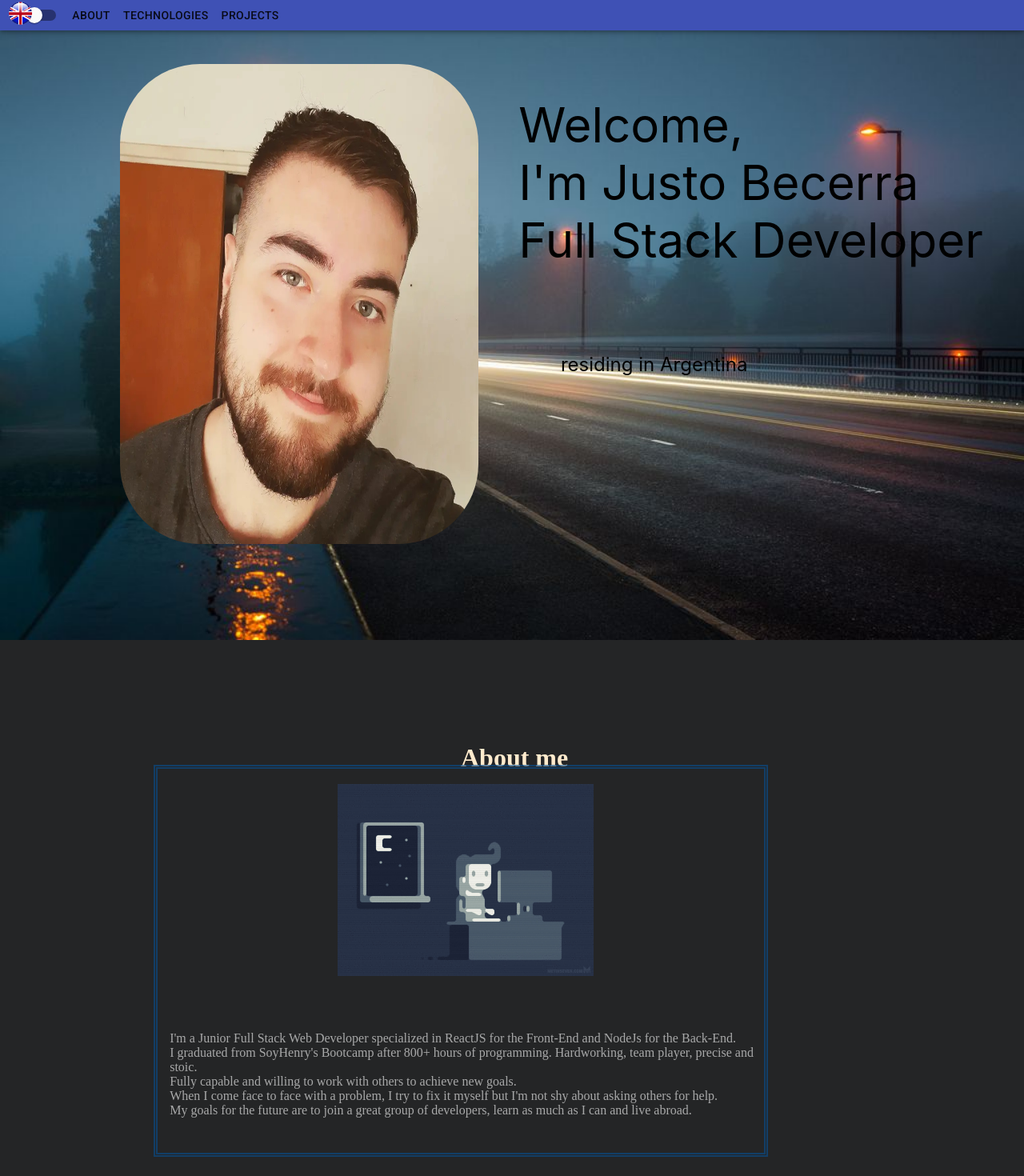
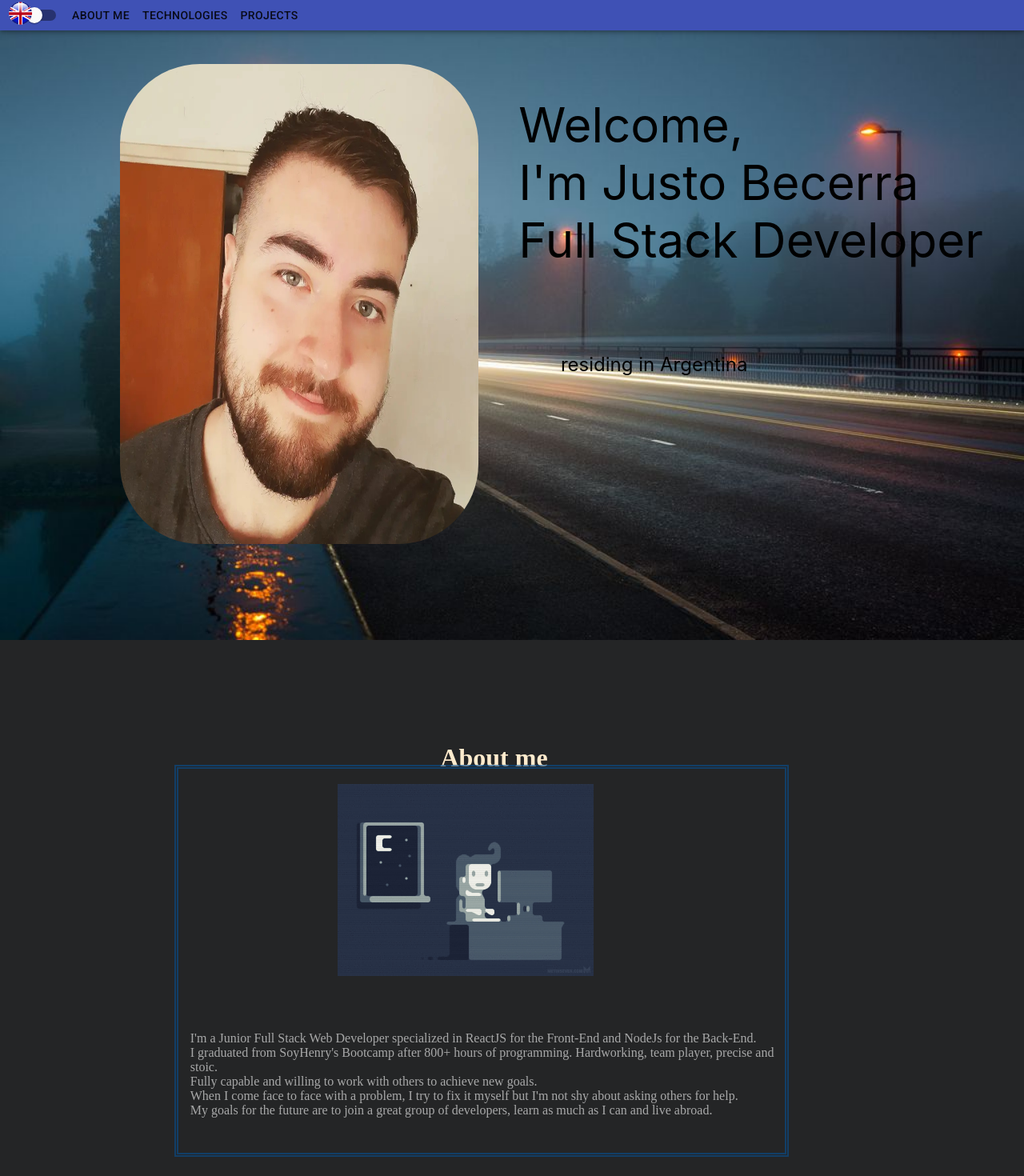
Before and after one commit to JustBecerra/Portfolio, a React (Create React App) app: page / in a window 1280 px wide. Shown: the top 1470 px of the page at 80% size. Built offline with nearby package versions, Linux system fonts and the light colour scheme.

Commit message:
corregi distancias y termine traduccion

```diff
--- a/src/App.js
+++ b/src/App.js
@@ -51,9 +51,13 @@ function App() {
             offset={-70}
             duration={500}
           >
-            <Button className='buttonscroll'>
-              About
+            {translate === false ? <Button className='buttonscroll'>
+              About me
+            </Button> :
+              <Button className='buttonscroll'>
+              Sobre mi
             </Button>
+            }
           </Link>
           <Link
             activeClass="active"
@@ -63,9 +67,13 @@ function App() {
             offset={-70}
             duration={500}
           >
-            <Button className='buttonscroll'>
+            {translate === false ? <Button className='buttonscroll'>
               Technologies
+            </Button> :
+              <Button className='buttonscroll'>
+              Tecnologías
             </Button>
+            }
           </Link>
           <Link
           activeClass="active"
@@ -75,9 +83,13 @@ function App() {
           offset={-70}
           duration={500}
         >
-          <Button className='buttonscroll'>
-            Projects
-          </Button>
+          {translate === false ? <Button className='buttonscroll'>
+              Projects
+            </Button> :
+              <Button className='buttonscroll'>
+              Proyectos
+            </Button>
+            }
         </Link>
         </Container>
         </AppBar>
--- a/src/components/PersonalInfo/intro.css
+++ b/src/components/PersonalInfo/intro.css
@@ -45,7 +45,7 @@ body{
   margin-right: 10%;
   border: 5px double #074f92;
   position:relative;
-  left:25%;
+  left:27%;
 }
 
 .paragraph{
@@ -81,5 +81,5 @@ body{
   position:absolute;
   margin-bottom: 3%;
   bottom:90%;
-  left:55%;
+  left:53%;
 }
```
Also changed, not shown: 1 other file (tests, documents, lock files or other folders).
